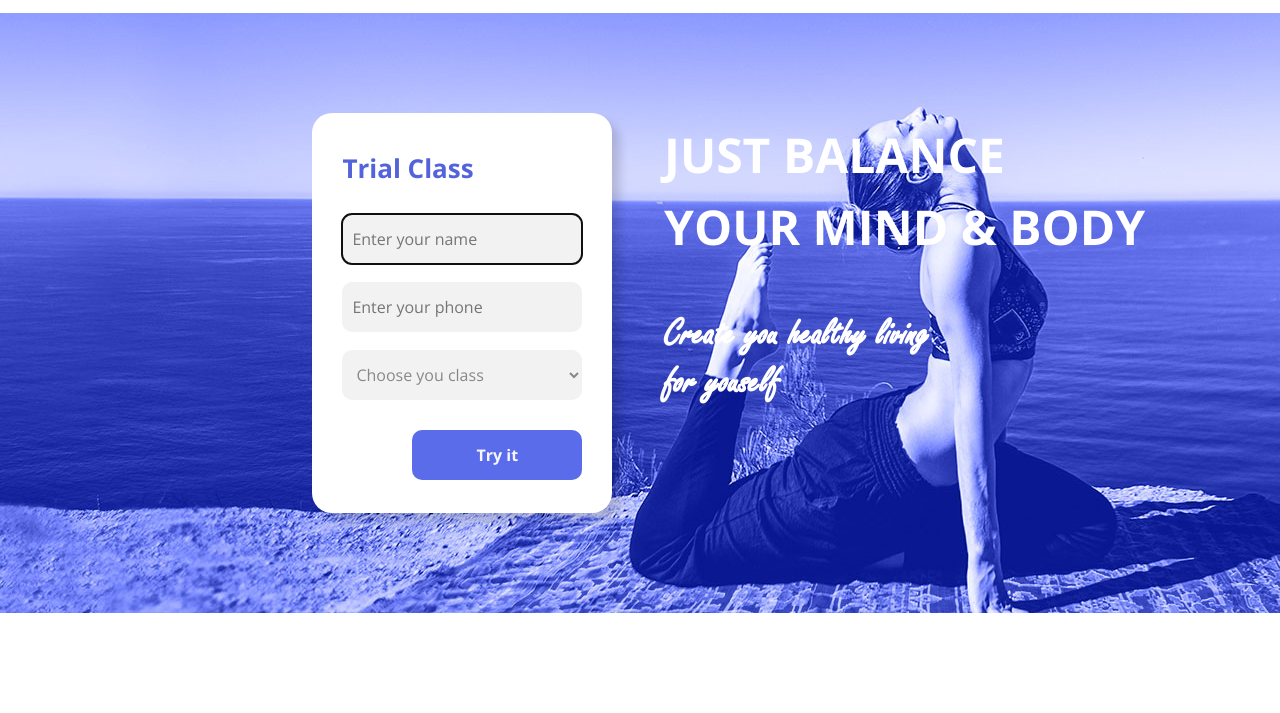
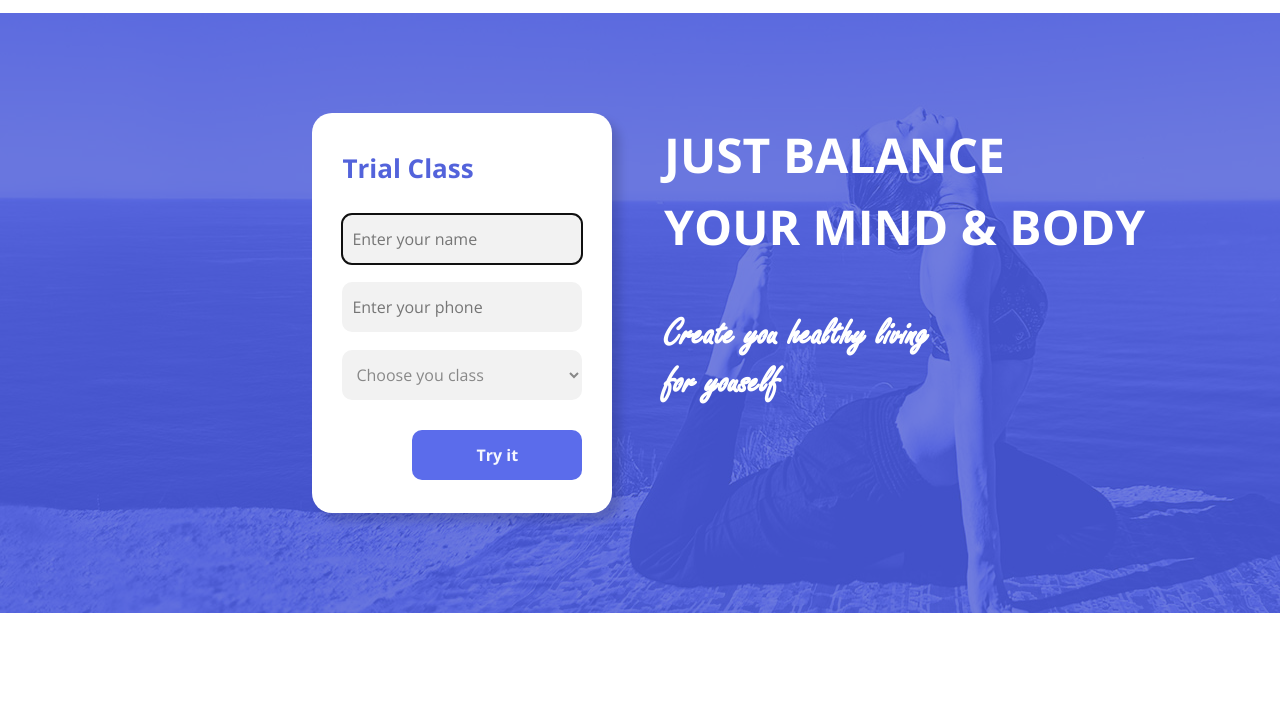
Before and after one commit to RomanBuday/Module, a plain HTML site: page index.html in a window 1280 px wide. Shown: the part 87-800 px from the top of the page. Drawn offline with nearby package versions, Linux system fonts and the light colour scheme; files whose address does not match are found by name; a web font is replaced by a local one.

Commit message:
3nd commit

```diff
--- a/css/style.css
+++ b/css/style.css
@@ -133,8 +133,8 @@ img {
     /* overflow: hidden        ; */
 }
 
-.main__form:before {
-    background: rgba(80, 96, 216, 0.7);
+#main__form:before {
+    background: rgba(80, 96, 216, 0.8);
     content: "";
     position: absolute;
     width: 100%;
@@ -457,7 +457,7 @@ img {
     color: #fff;
 }
 
-.benefits:before {
+#benefits:before {
     background: rgba(80, 96, 216, 0.7);
     content: "";
     position: absolute;
```
